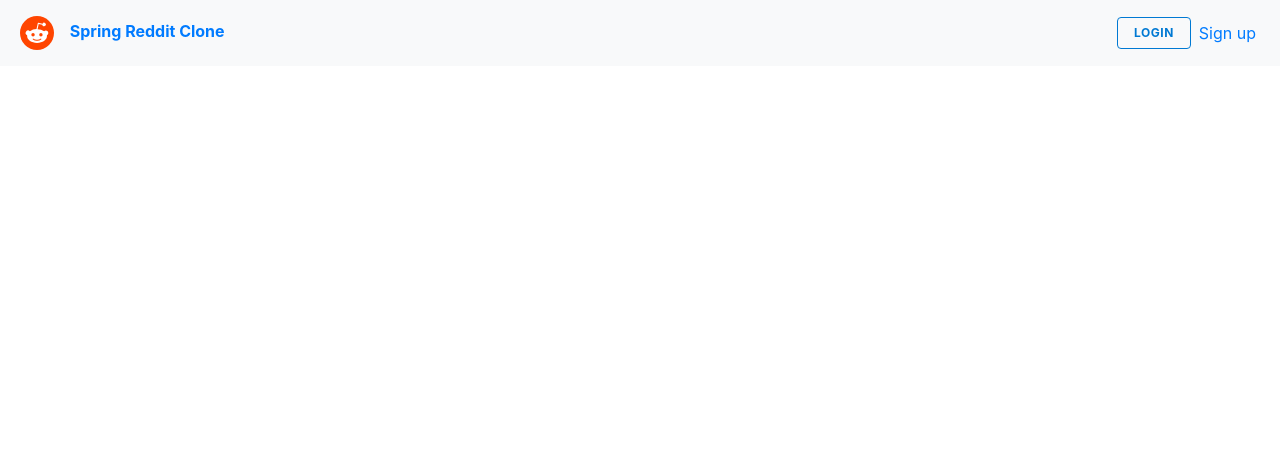
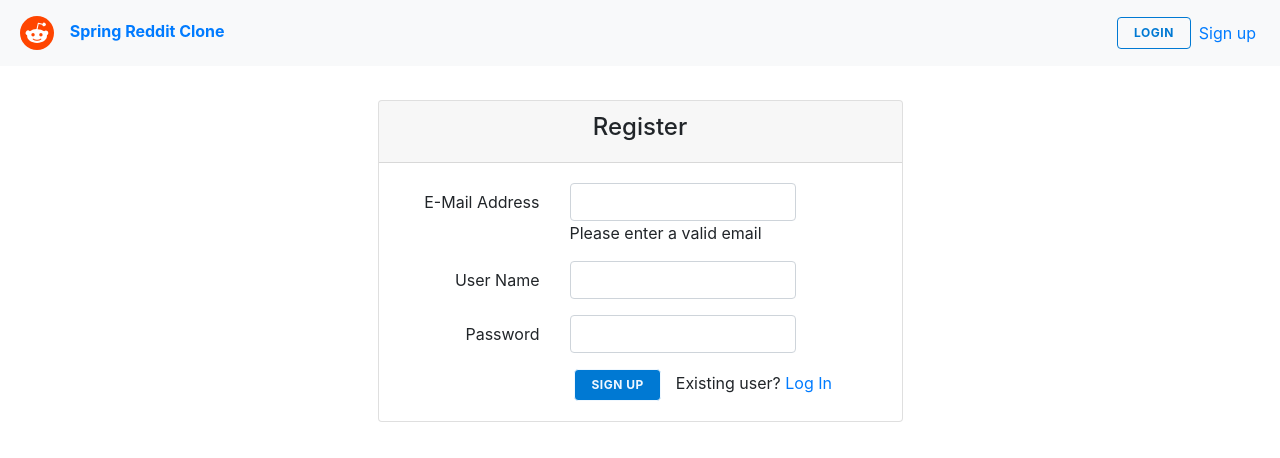
Before and after one commit to ImranChowdhuryFahim/Reddit-Clone-Angular, an Angular app: page /sign-up in a window 1280 px wide. Before the commit this address led to /. Shown: the top 458 px of the page. Built offline with nearby package versions, Linux system fonts and the light colour scheme.

Commit message:
added auth component

```diff
--- a/src/app/app-routing.module.ts
+++ b/src/app/app-routing.module.ts
@@ -1,7 +1,12 @@
 import { NgModule } from '@angular/core';
 import { RouterModule, Routes } from '@angular/router';
+import { SignUpComponent } from './auth/sign-up/sign-up.component';
+import { LoginComponent } from './auth/login/login.component';
 
-const routes: Routes = [];
+const routes: Routes = [
+  {path: 'sign-up', component: SignUpComponent},
+  {path: 'login', component:LoginComponent}
+];
 
 @NgModule({
   imports: [RouterModule.forRoot(routes)],
--- a/src/app/app.component.html
+++ b/src/app/app.component.html
@@ -1 +1,2 @@
 <app-header></app-header>
+<router-outlet></router-outlet>
--- /dev/null
+++ b/src/app/auth/login/login.component.html
@@ -0,0 +1 @@
+<p>login works!</p>
--- /dev/null
+++ b/src/app/auth/sign-up/sign-up.component.css
@@ -0,0 +1,22 @@
+.register-section{
+    margin: 100px;
+}
+
+.sign-up {
+    background-color: #0079D3;
+    border-color: #0079D3;
+    color: aliceblue;
+    fill: #0079D3;
+    border: 1px solid;
+    border-radius: 4px;
+    text-align: center;
+    letter-spacing: 1px;
+    text-decoration: none;
+    font-size: 12px;
+    font-weight: 700;
+    letter-spacing: .5px;
+    line-height: 24px;
+    text-transform: uppercase;
+    padding: 3px 16px;
+    opacity: 1;
+  }
--- /dev/null
+++ b/src/app/auth/sign-up/sign-up.component.html
@@ -0,0 +1,48 @@
+<div class="register-section">
+    <div class="row justify-content-center">
+      <div class="col-md-3"></div>
+      <div class="col-md-6">
+        <div class="card">
+          <div class="card-header" style="text-align: center">
+            <h4>Register</h4>
+          </div>
+          <div class="card-body">
+            <form [formGroup]="signupForm" (ngSubmit)="signup()">
+              <div class="form-group row">
+                <label for="email_address" class="col-md-4 col-form-label text-md-right">E-Mail
+                  Address</label>
+                <div class="col-md-6">
+                  <input type="text" [formControlName]="'email'" id="email_address" class="form-control" name="email-address">
+                  <span *ngIf="!signupForm.get('email')?.valid" class="help-block">Please enter a valid email</span>
+                </div>
+              </div>
+
+              <div class="form-group row">
+                <label class="col-md-4 col-form-label text-md-right">User Name</label>
+                <div class="col-md-6">
+                  <input type="text" [formControlName]="'username'" class="form-control">
+                  <span *ngIf="!signupForm.get('username')?.valid && signupForm.get('username')?.touched" class="help-block">Please enter a valid username</span>
+                </div>
+              </div>
+
+              <div class="form-group row">
+                <label for="password" class="col-md-4 col-form-label text-md-right">Password</label>
+                <div class="col-md-6">
+                  <input type="password" [formControlName]="'password'" id="password" class="form-control" name="password">
+                  <span *ngIf="!signupForm.get('password')?.valid && signupForm.get('password')?.touched" class="help-block">Please enter a valid password</span>
+                </div>
+              </div>
+
+              <span class="col-md-6 offset-md-4">
+                <button type="submit" class="sign-up">
+                  Sign Up
+                </button>
+                <span style="padding-left: 15px">Existing user? <a routerLink="/login">Log In</a></span>
+              </span>
+            </form>
+          </div>
+        </div>
+      </div>
+      <div class="col-md-3"></div>
+    </div>
+  </div>
--- /dev/null
+++ b/src/app/auth/sign-up/sign-up.component.ts
@@ -0,0 +1,27 @@
+import { Component, OnInit } from '@angular/core';
+import { FormGroup, FormControl, Validators } from '@angular/forms';
+
+@Component({
+  selector: 'app-sign-up',
+  templateUrl: './sign-up.component.html',
+  styleUrls: ['./sign-up.component.css']
+})
+export class SignUpComponent implements OnInit {
+
+  signupForm!: FormGroup;
+
+  constructor() { }
+
+  ngOnInit() {
+    this.signupForm = new FormGroup({
+      username: new FormControl('', Validators.required),
+      email: new FormControl('', [Validators.required, Validators.email]),
+      password: new FormControl('', Validators.required)
+    });
+  }
+
+  signup() {
+
+  }
+
+}
```
Also changed, not shown: src/app/app.module.ts (+7 -1 lines), src/app/auth/login/login.component.ts (added, +10 -0 lines), src/app/auth/login/login.component.css (added), 2 other files (tests, documents, lock files or other folders).
